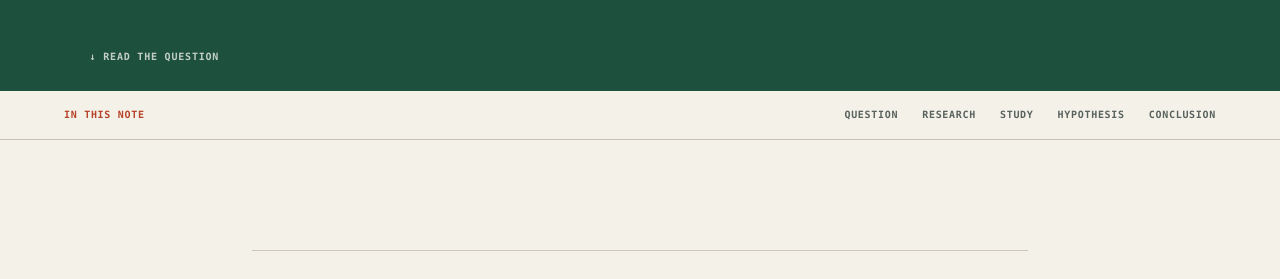
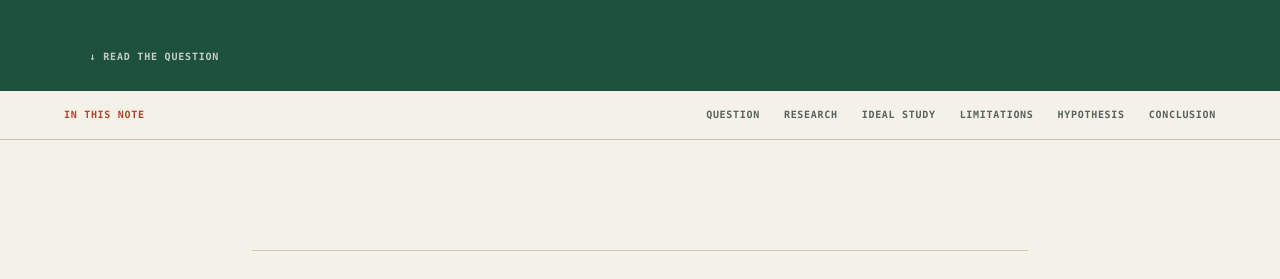
Before and after one commit to JacobChin/JacobChin.github.io, a Jekyll site: the page built from _posts/2026-09-02-head-movement.md, in a window 1280 px wide. Shown: the part 809-1088 px from the top of the page. Built offline with Jekyll 4.4.1, drawn with Linux system fonts in a browser that asks for light colours.

Commit message:
Add ideal-study navigation and lineup hero
Add article navigation for the theoretical study and limitations, plus the lineup-specific hero variant.

```diff
--- a/_layouts/post.html
+++ b/_layouts/post.html
@@ -11,7 +11,27 @@ layout: default
         <span>By {{ page.author }}</span><span>{{ page.read_time }}</span><span>{{ page.display_date }}</span>
       </div>
     </div>
-    {% if page.hero == "swing-timing" %}
+    {% if page.hero == "lineup-simulation" %}
+    <figure class="motion-card lineup-simulation-card" aria-labelledby="motion-caption">
+      <div class="motion-label"><span>Working model</span><span>9 hitters → 27 outs</span></div>
+      <div class="motion-plot" aria-hidden="true">
+        <span class="plot-phase lineup-phase-reach">Reach</span>
+        <span class="plot-phase lineup-phase-advance">Advance</span>
+        <span class="plot-phase lineup-phase-score">Score</span>
+        <svg viewBox="0 0 640 270" role="img">
+          <path class="base-diamond" d="M320 225 L470 140 L320 55 L170 140 Z" />
+          <path class="lineup-path" d="M80 224 C150 224 190 207 234 180 C272 156 292 122 320 55" />
+          <path class="runner-path" d="M320 225 L470 140 L320 55 L170 140 L320 225" />
+          <circle class="hitter-dot" cx="80" cy="224" r="8" />
+          <circle class="runner-dot" cx="470" cy="140" r="8" />
+          <circle class="runner-dot" cx="320" cy="55" r="8" />
+          <circle class="run-dot" cx="320" cy="225" r="10" />
+        </svg>
+        <div class="plot-key"><span><i class="key-hit"></i>Reach base</span><span><i class="key-runner"></i>Runner advancement</span><span><i class="key-run"></i>Run</span></div>
+      </div>
+      <figcaption id="motion-caption">A useful simulation must preserve who is hitting, who is running, and how each event changes the remaining 27 outs.</figcaption>
+    </figure>
+    {% elsif page.hero == "swing-timing" %}
     <figure class="motion-card swing-timing-card" aria-labelledby="motion-caption">
       <div class="motion-label"><span>Working model</span><span>Onset → contact</span></div>
       <div class="motion-plot" aria-hidden="true">
@@ -57,7 +77,8 @@ layout: default
     <span>In this note</span>
     <a href="#the-question">Question</a>
     <a href="#what-current-research-says">Research</a>
-    <a href="#a-better-study">Study</a>
+    <a href="#the-theoretically-best-study">Ideal study</a>
+    <a href="#what-limits-the-theoretical-study">Limitations</a>
     <a href="#my-hypothesis">Hypothesis</a>
     <a href="#conclusion">Conclusion</a>
   </nav>
```
